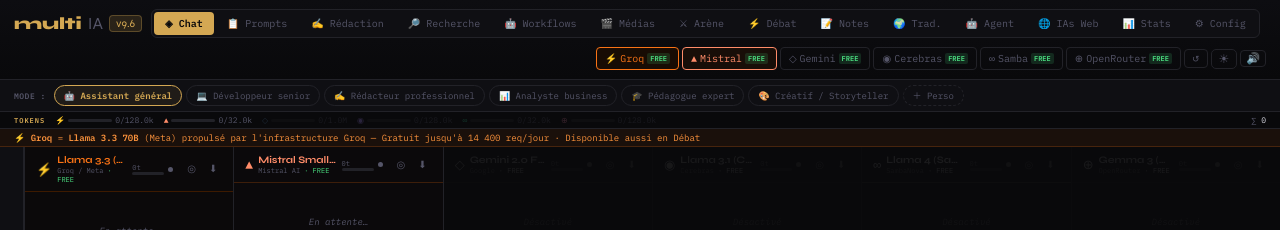
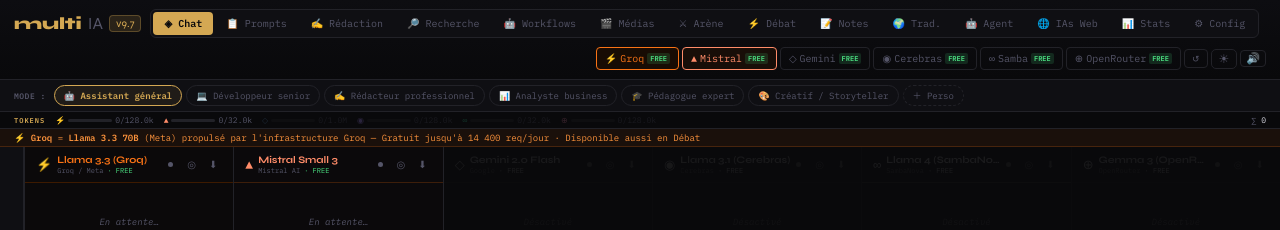
Before and after one commit to avalondrey/multiia-hub, a React (Vite) app: page / in a window 1280 px wide. Shown: the top 230 px of the page. Built offline with nearby package versions, Linux system fonts and the light colour scheme.

Commit message:
v9.7 fix Cerebras/Samba/OpenRouter + suppression barre tokens

```diff
--- a/src/App.jsx
+++ b/src/App.jsx
@@ -3,7 +3,7 @@
 // ╔══════════════════════════════════════════════════════════════╗
 // ║  SECTION CONFIG — Seule partie à modifier lors d'une MAJ    ║
 // ╚══════════════════════════════════════════════════════════════╝
-const APP_VERSION = "9.6";
+const APP_VERSION = "9.7";
 const BUILD_DATE = new Date().toISOString().slice(0,10);
 
 const MODEL_DEFS = {
@@ -12,7 +12,7 @@
   mistral:    { name:"Mistral Small 3",     short:"Mistral",   provider:"Mistral AI",    color:"#FF8C69", bg:"#180E08", border:"#3D1E0A", icon:"▲", apiType:"compat", maxTokens:32000,  free:true, keyName:"mistral",    keyLink:"https://console.mistral.ai/",               desc:"Tier gratuit dispo",    baseUrl:"https://api.mistral.ai/v1",                   model:"mistral-small-latest" },
   gemini:     { name:"Gemini 2.0 Flash",    short:"Gemini",    provider:"Google",        color:"#6BA5E0", bg:"#080E1A", border:"#0A1E3D", icon:"◇", apiType:"gemini", maxTokens:1000000,free:true, keyName:"gemini",     keyLink:"https://aistudio.google.com/app/apikey",    desc:"Gratuit — clé AI Studio",url:null, model:"gemini-2.0-flash" },
   cerebras:   { name:"Llama 3.1 (Cerebras)",short:"Cerebras",  provider:"Cerebras",      color:"#A78BFA", bg:"#0E0818", border:"#201040", icon:"◉", apiType:"compat", maxTokens:128000, free:true, keyName:"cerebras",   keyLink:"https://cloud.cerebras.ai/",                desc:"Gratuit — ultra rapide", baseUrl:"https://api.cerebras.ai/v1",                  model:"llama3.1-70b" },
-  sambanova:  { name:"Llama 4 (SambaNova)", short:"Samba",     provider:"SambaNova",     color:"#34D399", bg:"#08180E", border:"#0A3D20", icon:"∞", apiType:"compat", maxTokens:32000,  free:true, keyName:"sambanova",  keyLink:"https://cloud.sambanova.ai/",               desc:"Gratuit — Llama 4",     baseUrl:"https://api.sambanova.ai/v1",                 model:"Meta-Llama-4-Scout-17B-16E-Instruct" },
+  sambanova:  { name:"Llama 4 (SambaNova)", short:"Samba",     provider:"SambaNova",     color:"#34D399", bg:"#08180E", border:"#0A3D20", icon:"∞", apiType:"compat", maxTokens:32000,  free:true, keyName:"sambanova",  keyLink:"https://cloud.sambanova.ai/",               desc:"Gratuit — Llama 4",     baseUrl:"https://api.sambanova.ai/v1",                 model:"Llama-4-Scout-17B-16E-Instruct" },
   openrouter: { name:"Gemma 3 (OpenRouter)",short:"OpenRouter",provider:"OpenRouter",    color:"#E07FA0", bg:"#1A080E", border:"#3D0A1E", icon:"⊕", apiType:"compat", maxTokens:128000, free:true, keyName:"openrouter", keyLink:"https://openrouter.ai/keys",                desc:"Gratuit — 50+ modèles",  baseUrl:"https://openrouter.ai/api/v1",                model:"google/gemma-3-12b-it:free" },
 };
 
@@ -279,9 +279,18 @@
   return d.candidates[0].content.parts[0].text;
 }
 async function callCompat(messages, apiKey, baseUrl, model, system="Tu es un assistant IA utile et concis.") {
-  const r=await fetch(`${baseUrl}/chat/completions`,{method:"POST",headers:{"Content-Type":"application/json","Authorization":`Bearer ${apiKey}`},body:JSON.stringify({model,max_tokens:1500,messages:[{role:"system",content:system},...messages.map(m=>({role:m.role,content:m.content}))]})});
-  const d=await r.json();
+  const headers = {"Content-Type":"application/json","Authorization":`Bearer ${apiKey}`};
+  // OpenRouter needs HTTP-Referer
+  if (baseUrl.includes("openrouter")) {
+    headers["HTTP-Referer"] = "https://multiia-hub.vercel.app";
+    headers["X-Title"] = "Multi-IA Hub";
+  }
+  const r = await fetch(`${baseUrl}/chat/completions`,{method:"POST",headers,body:JSON.stringify({model,max_tokens:1500,messages:[{role:"system",content:system},...messages.map(m=>({role:m.role,content:m.content}))]})});
+  const raw = await r.text();
+  let d;
+  try { d = JSON.parse(raw); } catch { throw new Error("Réponse invalide : " + raw.slice(0,120)); }
   if(d.error) throw new Error(typeof d.error==="string"?d.error:(d.error.message||JSON.stringify(d.error)));
+  if(!d.choices || !d.choices[0]) throw new Error("Réponse vide — modèle indisponible. Détail: " + JSON.stringify(d).slice(0,200));
   return d.choices[0].message.content;
 }
 async function callModel(id, messages, keys, system, attachedFile=null) {
@@ -3569,8 +3578,6 @@
               style={isMobile?{flexDirection:"column"}:{}}>
             {IDS.map(id => {
               const m = MODEL_DEFS[id];
-              const used = convTokens(conversations[id]);
-              const pct = Math.min(used / m.maxTokens, 1);
               const lim = isLimited(id);
               const isMobileHidden = enabledIds.length > 0 && mobileCol !== id;
               const isSoloDim = soloId && soloId !== id;
@@ -3592,7 +3599,6 @@
                     </div>
                     <div className="cm">
                       {lim && <span className="countdown">⏳ {fmtCd(id)}</span>}
-                      <div><div className="mt">{fmt(used)}t</div><div className="mbw"><div className="mbf" style={{ width:`${pct*100}%`, background:tColor(pct) }}/></div></div>
                       <div className={`dot ${loading[id]?"live":lim?"limited":""}`}/>
                     </div>
                     {/* Boutons Solo + Export */}
```
